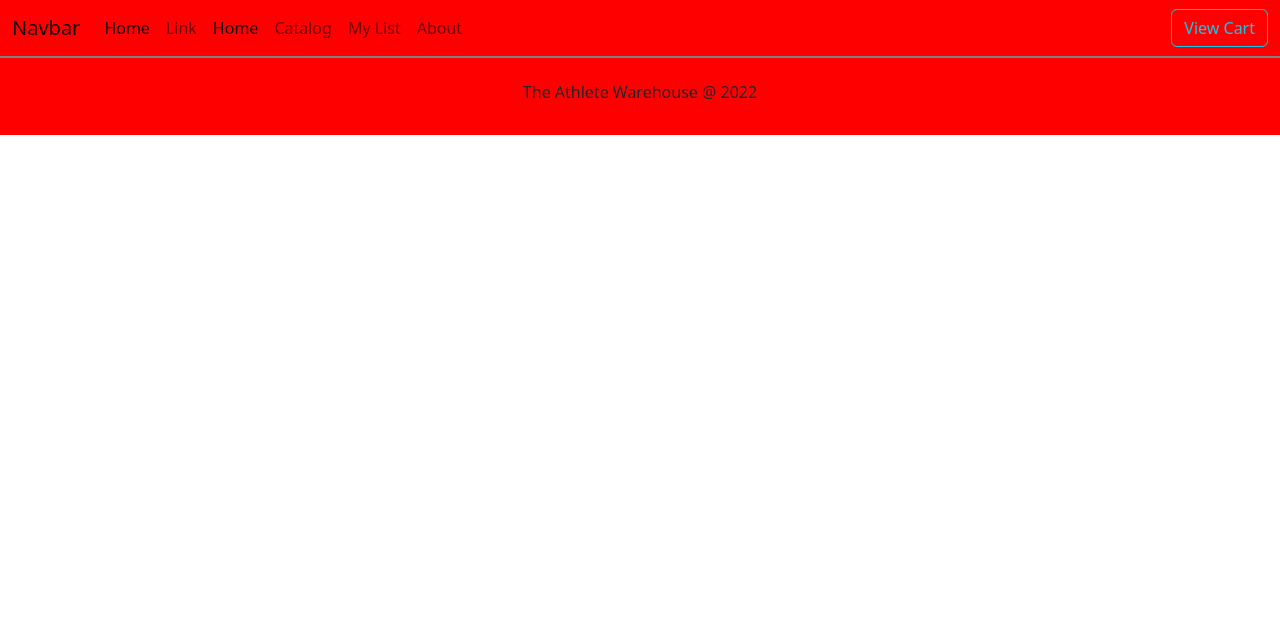
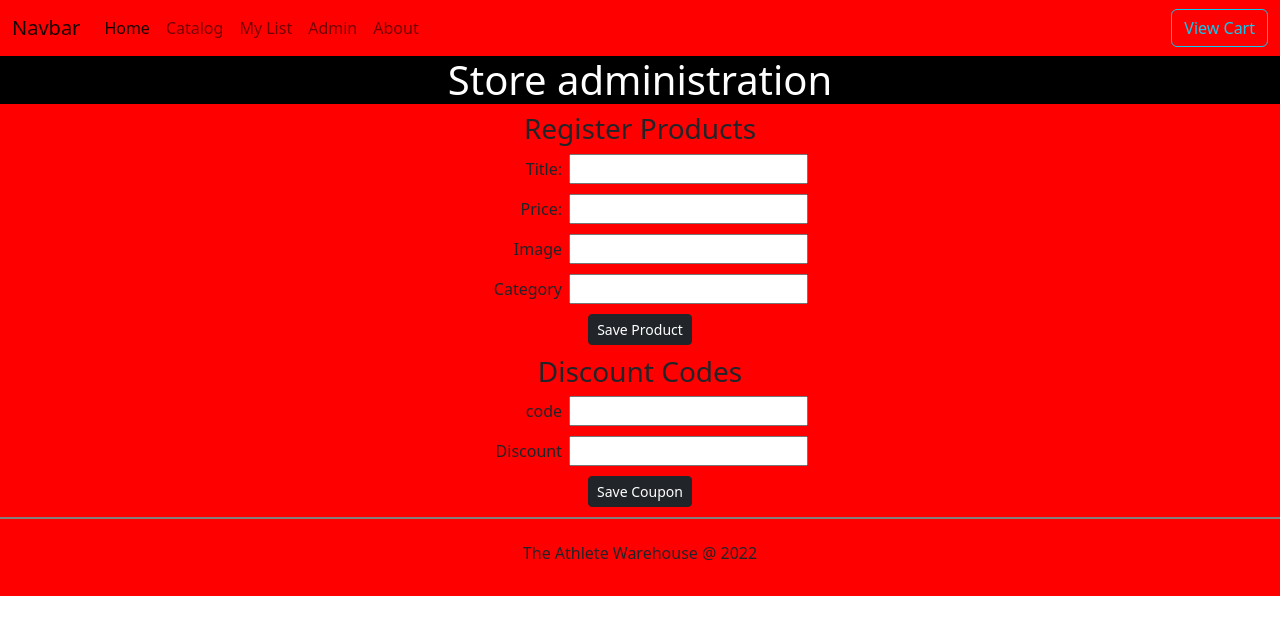
Before and after one commit to patterson9000/onlinestore, a React (Create React App) app: page /admin in a window 1280 px wide. Shown: the top 634 px of the page. Built offline with nearby package versions, Linux system fonts and the light colour scheme.

Commit message:
FSDI 109 #2

```diff
--- a/src/App.css
+++ b/src/App.css
@@ -41,3 +41,18 @@
     transform: rotate(360deg);
   }
 }
+
+.my-form {
+  margin-bottom: 10px;
+}
+
+.my-form label {
+  display: inline-block;
+  width: 90px;
+  text-align: right;
+  margin-right: 7px;
+}
+.my-form input {
+  width: auto;
+
+}
--- a/src/App.js
+++ b/src/App.js
@@ -1,4 +1,3 @@
-
 import "./App.css";
 import NavBar from "./component/navBar";
 import Home from "./component/home";
@@ -7,30 +6,30 @@ import AboutMe from "./component/aboutMe";
 import CataLog from "./component/cataLog";
 import ShoppingList from "./component/shoppingList";
 import Cart from "./component/cart";
+import Admin from "./component/admin";
 
-
-import 'bootstrap/dist/css/bootstrap.min.css';
+import "bootstrap/dist/css/bootstrap.min.css";
 import "bootstrap/dist/js/bootstrap.min.js";
 
-
-import {BrowserRouter, Routes, Route} from 'react-router-dom'
+import { BrowserRouter, Routes, Route } from "react-router-dom";
 
 function App() {
   return (
     <div className="App">
       <BrowserRouter>
-      <NavBar/>
+        <NavBar />
 
-      <Routes>
-         <Route path="/" element={<Home/>} />
-         <Route path="/catalog" element={<CataLog/>} />
-         <Route path="/aboutme" element={<AboutMe/>} />
-         <Route path="/shoppinglist" element={<ShoppingList/>} />
-         <Route path="/cart" element={<Cart/>} />
-      </Routes>
+        <Routes>
+          <Route path="/" element={<Home />} />
+          <Route path="/catalog" element={<CataLog />} />
+          <Route path="/aboutme" element={<AboutMe />} />
+          <Route path="/shoppinglist" element={<ShoppingList />} />
+          <Route path="/cart" element={<Cart />} />
+          <Route path="/admin" element={<Admin />} />
+        </Routes>
 
-     <Footer></Footer>
-     </BrowserRouter>
+        <Footer></Footer>
+      </BrowserRouter>
     </div>
   );
 }
--- /dev/null
+++ b/src/component/admin.css
@@ -0,0 +1,11 @@
+.admin .parent {
+    display: flex;
+}
+
+.admin .parent .products{
+    flex: 1;
+}
+
+.admin .parent .list {
+    flex: 1;
+}
--- /dev/null
+++ b/src/component/admin.js
@@ -0,0 +1,94 @@
+import "./admin.css";
+import { useState } from "react";
+
+const Admin = () => {
+  const [product, setProduct] = useState({});
+  const [coupon, setCoupon] = useState({});
+
+  const saveProduct = () => {
+    console.log("Saving Product");
+    console.log(product);
+  };
+
+  const textChange = (e) => {
+    let value = e.target.value;
+    let name = e.taget.name;
+
+    let copy = { ...product };
+    copy[name] = value;
+
+    setProduct(copy);
+  };
+
+  const saveCoupon = () => {
+    console.log(coupon);
+  };
+
+  const couponChange = (e) => {
+    let value = e.target.value;
+    let name = e.taget.name;
+
+    let copy = { ...coupon };
+    copy[name] = value;
+    setCoupon(copy);
+  };
+
+  return (
+    <div className="admin">
+      <h1>Store administration</h1>
+      <div className="parents">
+        <section className="products">
+          <h3>Register Products</h3>
+
+          <div className="my-form">
+            <label>Title:</label>
+            <input name="title" onChange={textChange} type="text" />
+          </div>
+
+          <div className="my-form">
+            <label>Price:</label>
+            <input name="price" onChange={textChange} type="number" />
+          </div>
+
+          <div className="my-form">
+            <label>Image</label>
+            <input name="Image" onChange={textChange} type="text" />
+          </div>
+
+          <div className="my-form">
+            <label>Category</label>
+            <input name="Category" onChange={textChange} type="text" />
+          </div>
+
+          <div className="my-form">
+            <button onClick={saveProduct} className="btn btn-sm btn-dark">
+              Save Product
+            </button>
+          </div>
+        </section>
+
+        <section className="list">
+          <h3>Discount Codes</h3>
+
+          <div className="my-form">
+            <label>code</label>
+            <input name="code" onChange={couponChange} type="text" />
+          </div>
+
+          <div className="my-form">
+            <label>Discount</label>
+            <input name="discount" onChange={couponChange} type="text" />
+          </div>
+
+          <div className="my-form">
+            <button onClick={saveCoupon} className="btn btn-sm btn-dark">
+              Save Coupon
+            </button>
+          </div>
+        </section>
+      </div>
+    </div>
+  );
+};
+
+export default Admin;
--- a/src/component/home.js
+++ b/src/component/home.js
@@ -1,4 +1,4 @@
-import {Link} from 'react-router-dom';
+import { Link } from "react-router-dom";
 import "./home.css";
 
 const Home = () => {
@@ -7,16 +7,14 @@ const Home = () => {
       <div className="power">
         <h1>The Athlete Warehouse</h1>
         <h4>More Plates. More Dates.</h4>
-            <img src="/images/power2.jpg" alt=""/>
+        <img src="/images/power2.jpg" alt="" />
       </div>
 
       <Link className="btn btn-lg btn-dark" to="/catalog">
         check out my catalog
       </Link>
-
     </div>
   );
 };
 
-
 export default Home;
--- a/src/component/navBar.jsx
+++ b/src/component/navBar.jsx
@@ -23,16 +23,8 @@ const NavBar = () => {
           </button>
           <div className="collapse navbar-collapse" id="navbarSupportedContent">
             <ul className="navbar-nav me-auto mb-2 mb-lg-0">
-              <li className="nav-item">
-                <Link className="nav-link active" aria-current="page" to="#">
-                  Home
-                </Link>
-              </li>
-              <li className="nav-item">
-                <Link className="nav-link" to="#">
-                  Link
-                </Link>
-              </li>
+
+
               <li className="nav-item">
                 <Link className="nav-link active" aria-current="page" to="/">
                   Home
@@ -52,13 +44,22 @@ const NavBar = () => {
               </li>
 
               <li className="nav-item">
+                <Link className="nav-link" to="/admin">
+                  Admin
+                </Link>
+              </li>
+
+              <li className="nav-item">
                 <Link className="nav-link" to="/aboutme">
                   About
                 </Link>
               </li>
             </ul>
             <form className="d-flex" role="search">
-              <Link className="btn btn-outline-info" to="/cart">View Cart</Link>
+              <Link className="btn btn-outline-info" to="/cart">
+                View Cart
+              </Link>
+
             </form>
           </div>
         </div>
--- a/src/component/shoppingList.jsx
+++ b/src/component/shoppingList.jsx
@@ -7,7 +7,11 @@ const ShoppingList = () => {
 
     const save = () => {
         console.log(text);
-        item.push(text);
+
+        let clone = [...item];
+        clone.push(text);
+        setItem(clone);
+
     };
 
     const textChange= (e) => {
```
Also changed, not shown: src/component/cart.js (+3 -4 lines). Lines whose indentation alone changed are shown as unchanged.
